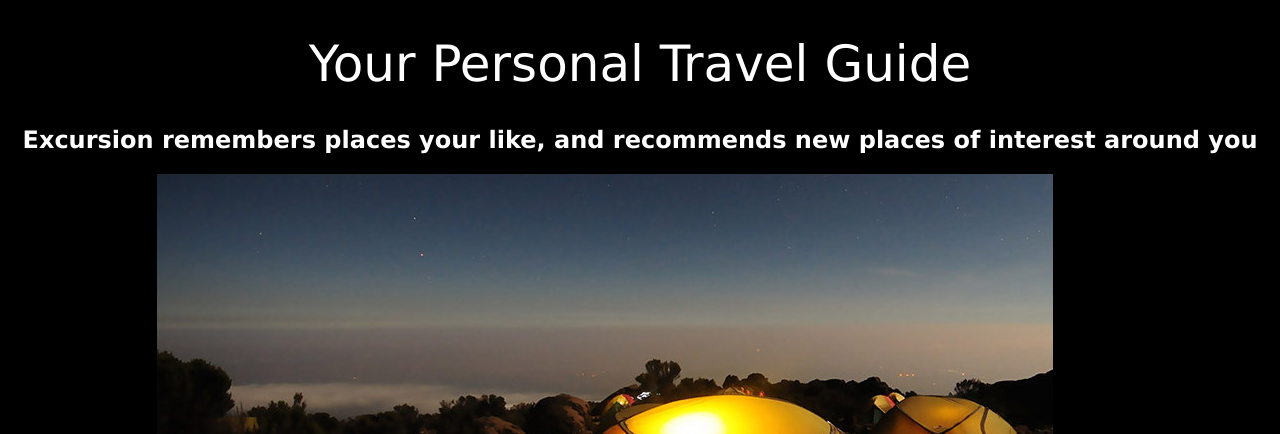
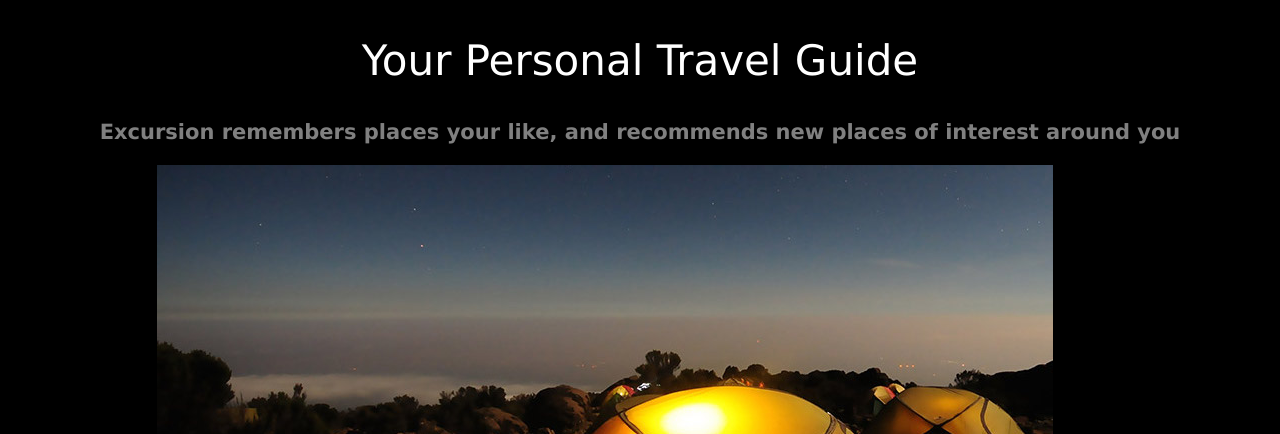
Before and after one commit to EliasHarfouch/excursion, a plain HTML site: page index.html in a window 1280 px wide. Shown: the part 666-1100 px from the top of the page. Drawn offline with Linux system fonts and the light colour scheme.

Commit message:
change font size, depth and color for headings

```diff
--- a/index.html
+++ b/index.html
@@ -19,8 +19,8 @@
   </div>
   <!--end of stock video presentation--->
 
-  <h1>Your Personal Travel Guide</h1>
-  <h2>Excursion remembers places your like, and recommends new places of interest around you</h2>
+  <h2>Your Personal Travel Guide</h2>
+  <h3>Excursion remembers places your like, and recommends new places of interest around you</h3>
   <img src="resources/images/nightview.jpg" alt="landscape night photo"/>
   <img src="resources/images/icon.png" alt="cellphone icon"/>
   </body>
--- a/resources/css/style.css
+++ b/resources/css/style.css
@@ -6,10 +6,24 @@ html {
   background: black;
   }
 
+
 h1 {
 
   font-weight: normal;
-    font-size: 50px;
+  font-size: 50px;
+}
+
+h2 {
+
+  font-size: 42px;
+  font-weight: 300;
+}
+
+h3 {
+
+  font-size: 21px;
+  color: gray;
+
 }
 
 .link {
```
